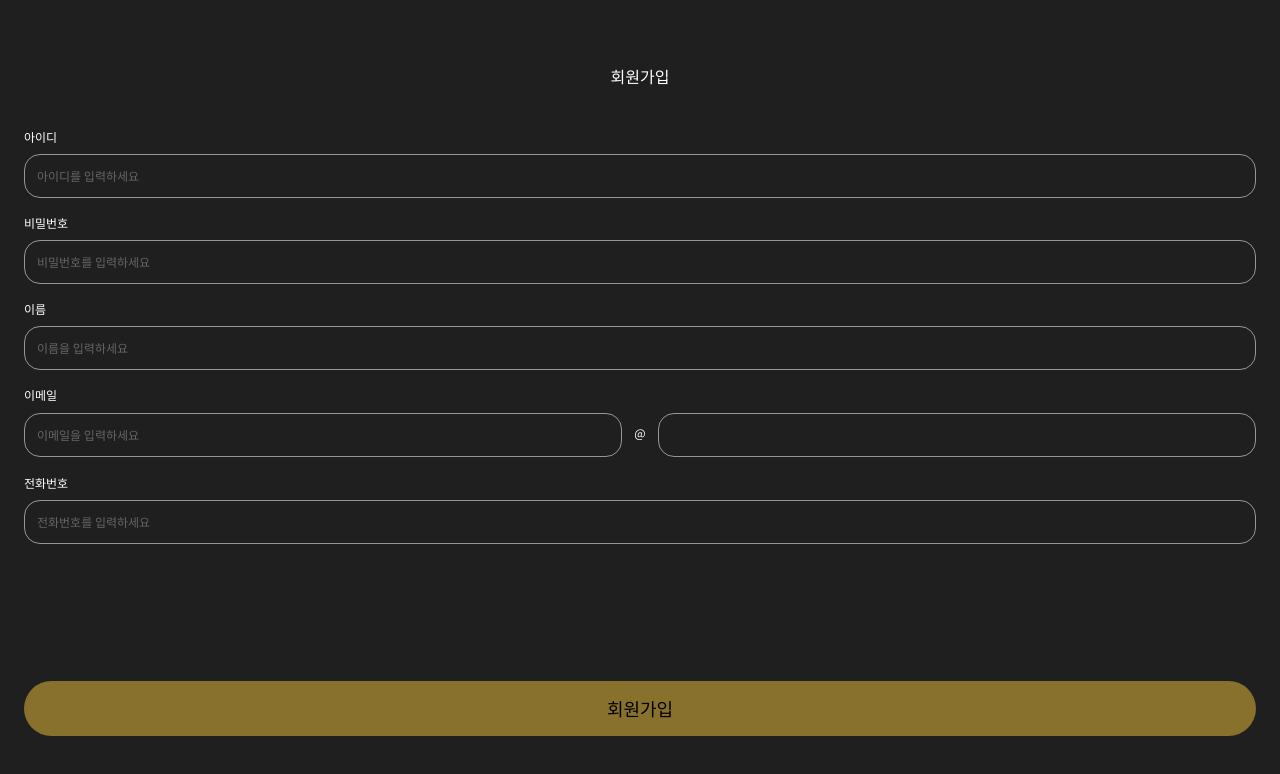
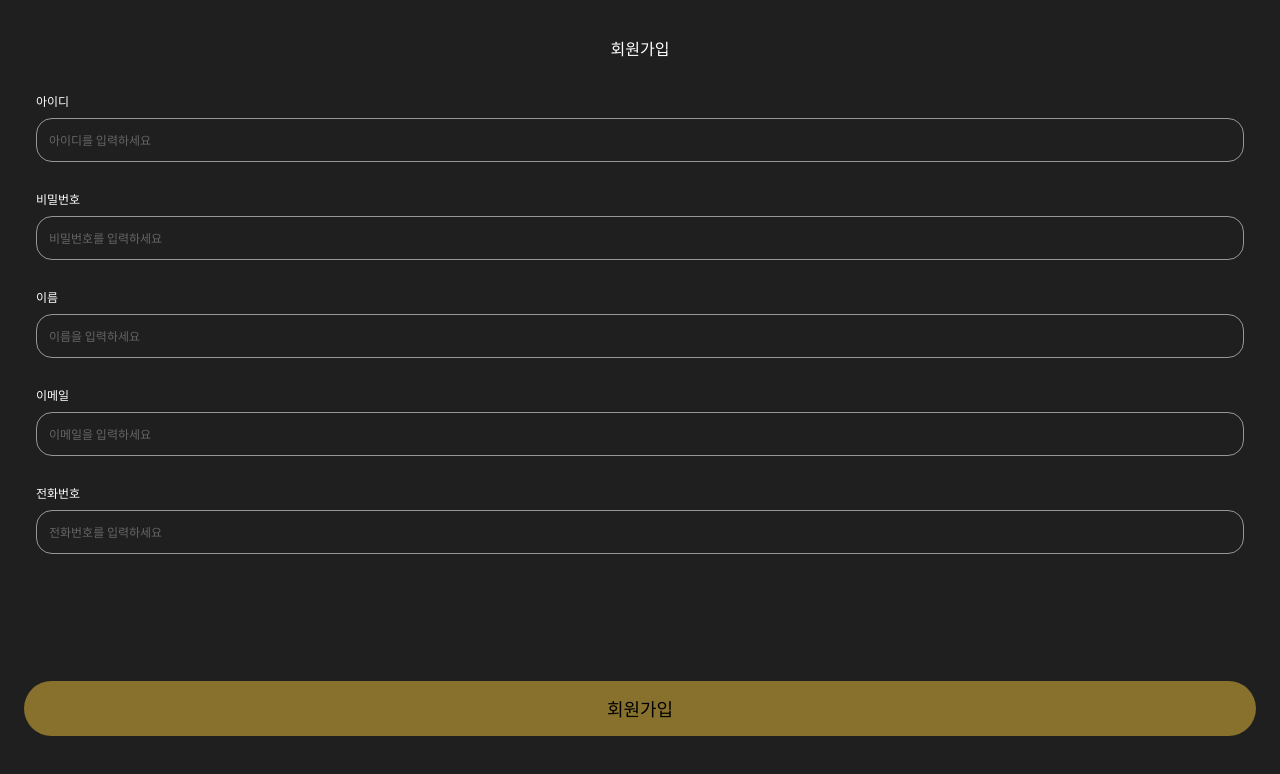
Before and after one commit to momodo-ToDoSupport/momodo_front, a Next.js app: page /signup in a window 1280 px wide. Shown: the top 774 px of the page. Built offline with nearby package versions, Linux system fonts and the light colour scheme.

Commit message:
fix: signupForm UI 수정

```diff
--- a/src/components/Label.tsx
+++ b/src/components/Label.tsx
@@ -8,12 +8,7 @@ interface LabelProps {
 
 const Label: React.FC<LabelProps> = ({ htmlFor, children, labelText }) => {
   return (
-    <label
-      htmlFor={htmlFor}
-      className={`block text-xs ${htmlFor === 'email' ? '' : 'pb-4'} ${
-        htmlFor === 'email-domain' && 'px-3 pb-0 pt-5'
-      }`}
-    >
+    <label htmlFor={htmlFor} className='block text-xs pb-2 px-3 pt-5'>
       {labelText}
       {children}
     </label>
--- a/src/components/SignupForm.tsx
+++ b/src/components/SignupForm.tsx
@@ -5,26 +5,27 @@ import Label from './Label';
 const signupForm = () => {
   return (
     <form className=' flex flex-col'>
-      <h1 className='text-2xl text-center py-10'>회원가입</h1>
+      <h1 className='text-2xl text-center py-3'>회원가입</h1>
 
       <Label htmlFor='userId' labelText='아이디'>
         <Input type='text' id='userId' placeholder='아이디를 입력하세요' />
       </Label>
 
       <Label htmlFor='password' labelText='비밀번호'>
-        <Input type='password' id='password' placeholder='비밀번호를 입력하세요' />
+        <Input
+          type='password'
+          id='password'
+          placeholder='비밀번호를 입력하세요'
+        />
       </Label>
 
-      <Label htmlFor='username' labelText='이름'>
-        <Input type='text' id='username' placeholder='이름을 입력하세요' />
+      <Label htmlFor='name' labelText='이름'>
+        <Input type='text' id='name' placeholder='이름을 입력하세요' />
       </Label>
 
-      <Label htmlFor='email' labelText='이메일' />
-      <div className='flex items-center pb-4'>
+      <Label htmlFor='email' labelText='이메일'>
         <Input type='text' id='email' placeholder='이메일을 입력하세요' />
-        <Label htmlFor='email-domain' labelText='@' />
-        <Input type='text' id='email-domain' />
-      </div>
+      </Label>
 
       <Label htmlFor='phone' labelText='전화번호'>
         <Input type='number' id='phone' placeholder='전화번호를 입력하세요' />
```
